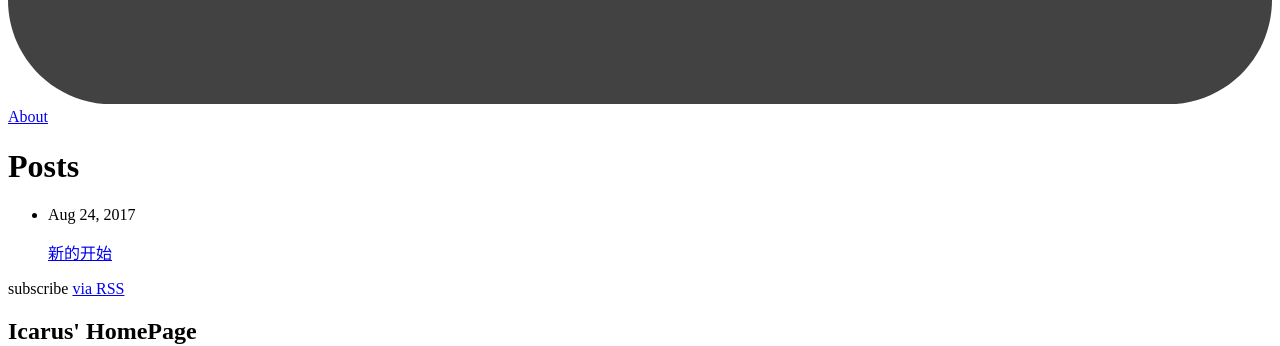
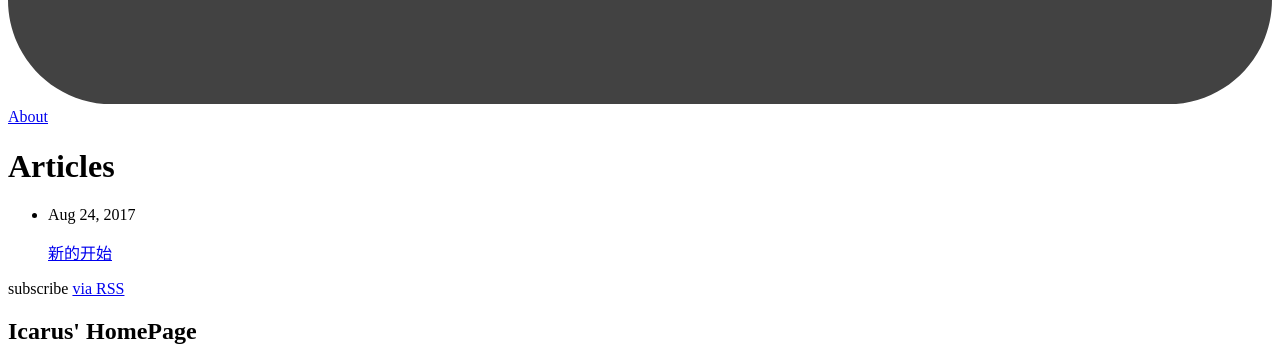
Before and after one commit to zhaoheyv/shit, a Jekyll site: the page built from index.html, in a window 1280 px wide and 900 px high, scrolled down 863 px. Shown: the part 112-458 px from the top of the window. Built offline with Jekyll 4.4.1, drawn with Linux system fonts in a browser that asks for light colours; nearby versions of some CDN libraries.

Commit message:
Update index.html

```diff
--- a/index.html
+++ b/index.html
@@ -4,7 +4,7 @@ layout: default
 
 <div class="home">
 
-  <h1 class="page-heading">Posts</h1>
+  <h1 class="page-heading">Articles</h1>
 
   <ul class="post-list">
     {% for post in site.posts %}
```
